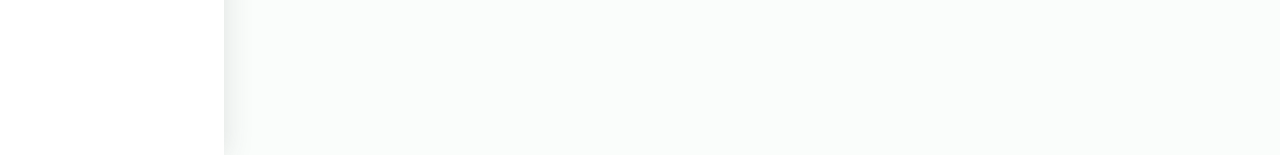
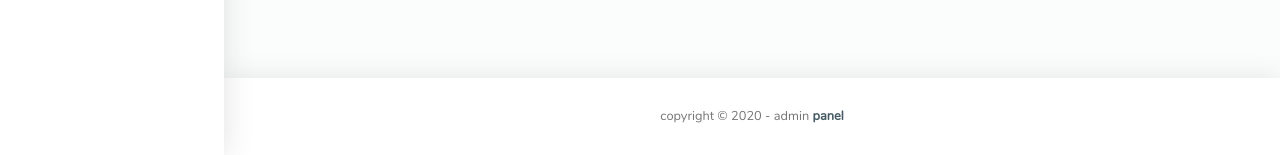
Before and after one commit to expertsumyua/itfive, a PHP site: page /admin/orders.php in a window 1280 px wide. Shown: the part 645-800 px from the top of the page. Run offline with PHP 8.4, Linux system fonts and the light colour scheme; data comes from the database, SQL or seed files in the repository; some libraries are stand-ins or nearby versions.

Commit message:
fix footer on orders.php

```diff
--- a/admin/orders.php
+++ b/admin/orders.php
@@ -101,6 +101,10 @@
             <!---Container Fluid-->
         </div>
     </div>
+
+     <!-- Footer -->
+    <?php include $_SERVER['DOCUMENT_ROOT'] . "/admin/parts/footer.php" ?>
+    <!-- Footer -->
     </div>
 </div>
 
```
